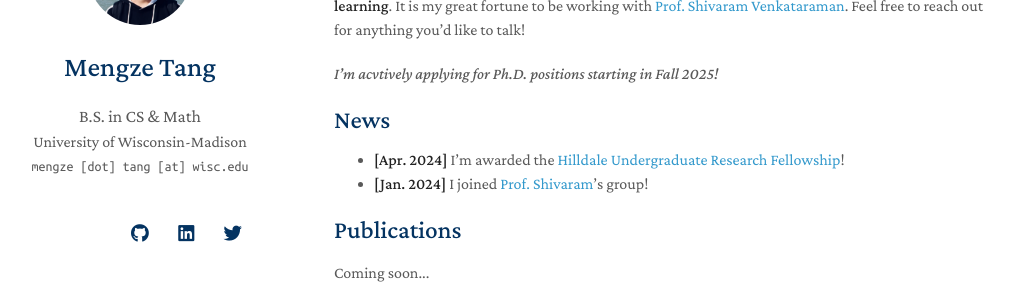
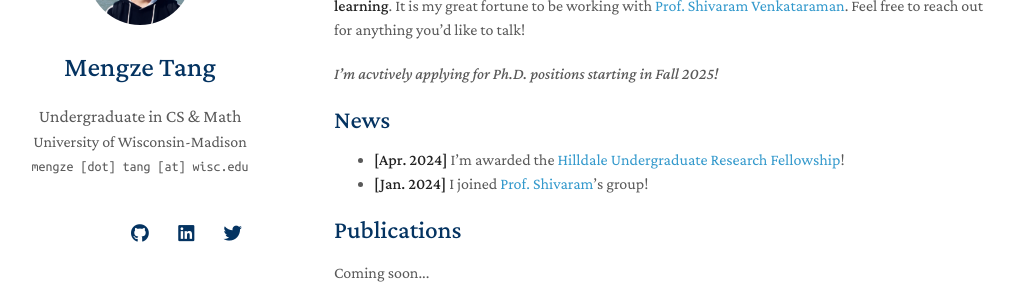
Before and after one commit to madmtang/madmtang.github.io, a Jekyll site: the page built from index.md, in a window 1280 px wide. Shown: the part 163-463 px from the top of the page, without its empty margins (136-1149 px from the left). Built offline with Jekyll 4.4.1, drawn with Linux system fonts in a browser that asks for light colours; nearby versions of some CDN libraries; a style sheet for code colours, icons or effects is not loaded; our own code applies the rules of GitHub Pages for plain Markdown files.

Commit message:
update position

```diff
--- a/_config.yml
+++ b/_config.yml
@@ -1,6 +1,6 @@
 # Basic Information
 title: Mengze Tang
-position: B.S. in CS & Math
+position: Undergraduate in CS & Math
 affiliation: University of Wisconsin-Madison
 email: mengze [dot] tang [at] wisc.edu
 
```
